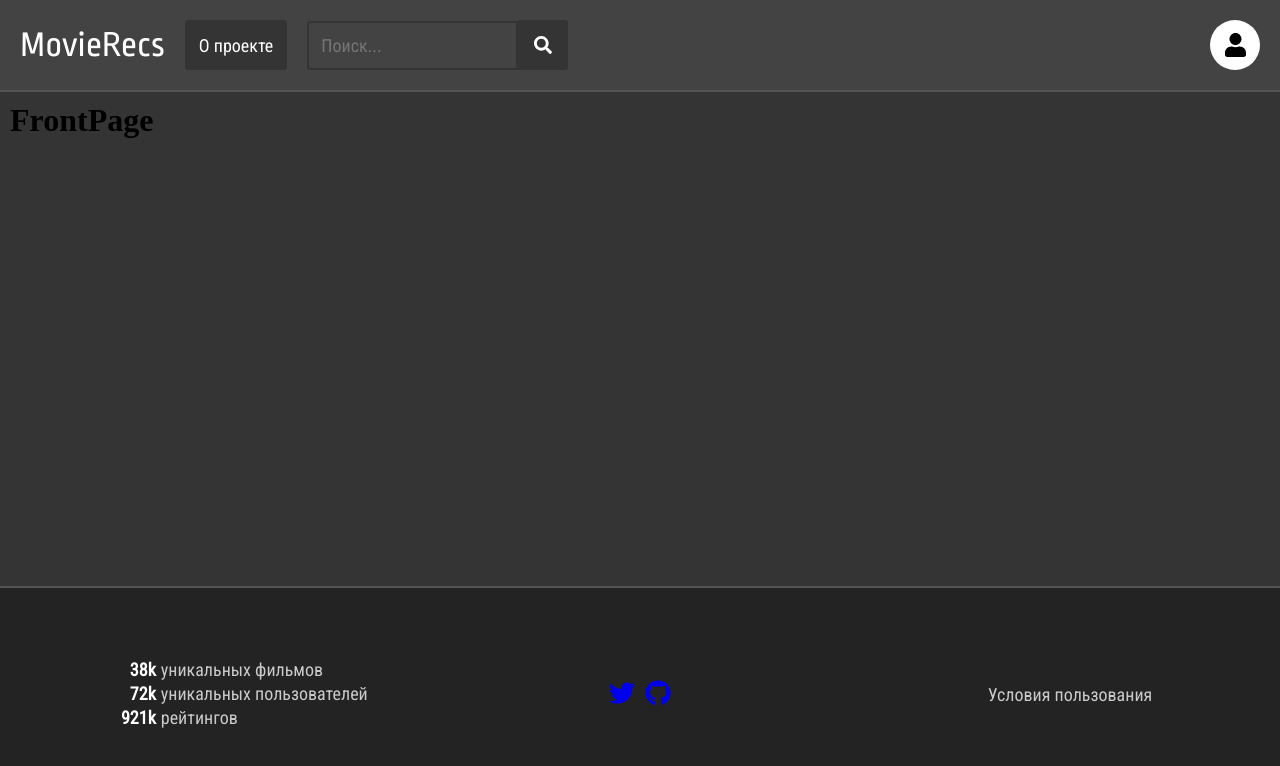
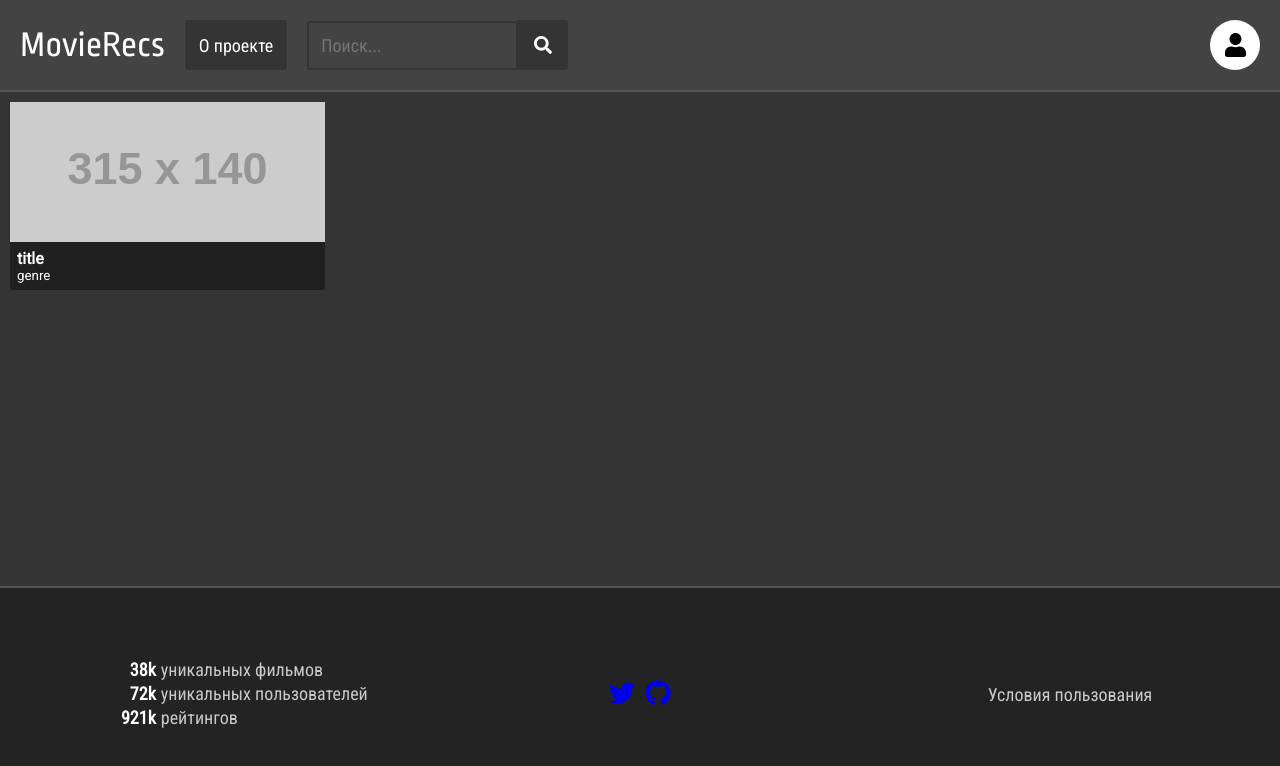
Before and after one commit to jug2505/recommender, a Vue app in the folder front/: page / in a window 1280 px wide. Shown: the top 766 px of the page. Built offline with nearby package versions, Linux system fonts and the light colour scheme.

Commit message:
feat: card for movie

```diff
--- a/front/src/components/FilmCard.vue
+++ b/front/src/components/FilmCard.vue
@@ -1,13 +1,55 @@
 <template>
-  <h1>FilmCard</h1>
+  <div class="card">
+    <img :src="cardImage" :alt="'img: ' + title">
+    <div class="info">
+      <div class="top">
+        <div class="name"> {{ title }}</div>
+        <div class="genre"> {{ genre }}</div>
+      </div>
+    </div>
+  </div>
 </template>
 
 <script>
 export default {
-  name: "FilmCard"
+  name: "FilmCard",
+  data() {
+    return {
+      cardImage: this.$attrs.cardImage,
+      title: this.$attrs.title,
+      genre: this.$attrs.genre,
+    }
+  }
 }
 </script>
 
 <style scoped>
+.card {
+  font-family: 'Roboto', serif;
+  display: flex;
+  flex-direction: column;
+  width: 315px;
+  height: 200px;
+  color: white;
+  margin-right: 5px;
+}
+
+.info {
+  display: flex;
+  flex-direction: column;
+  gap: 5px;
+  padding: 7px;
+  background-color: #202020;
+  border-bottom-left-radius: 3px;
+  border-bottom-right-radius: 3px;
+}
+
+.name {
+  font-weight: 700;
+}
+
+.genre {
+  font-size: smaller;
+}
 
 </style>
--- a/front/src/views/FrontPage.vue
+++ b/front/src/views/FrontPage.vue
@@ -1,11 +1,15 @@
 <template>
-  <h1>FrontPage</h1>
+  <div>
+    <film-card cardImage="https://via.placeholder.com/315x140" title="title" genre="genre"/>
+  </div>
+
 </template>
 
 <script>
-
+import FilmCard from "../components/FilmCard";
 export default {
   name: "FrontPage",
+  components: {FilmCard},
   data () {
     return {
     }
```
